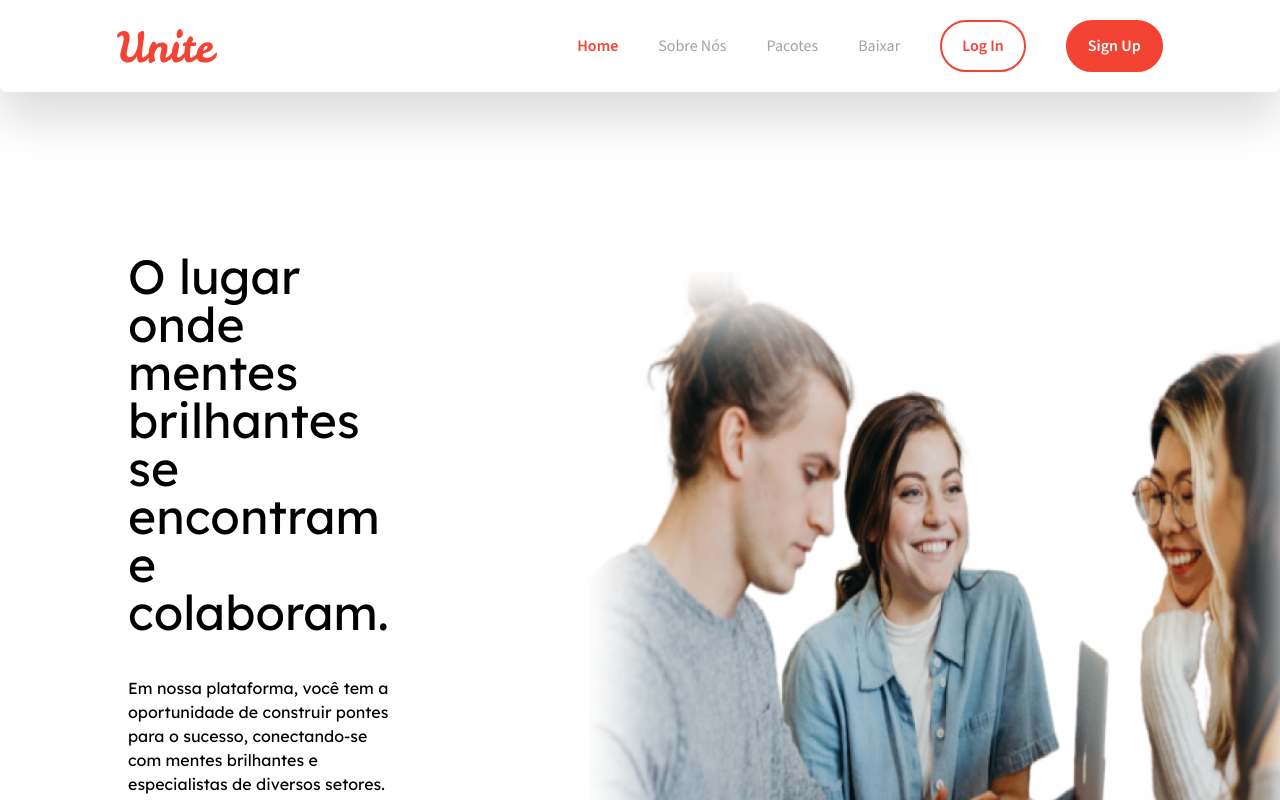
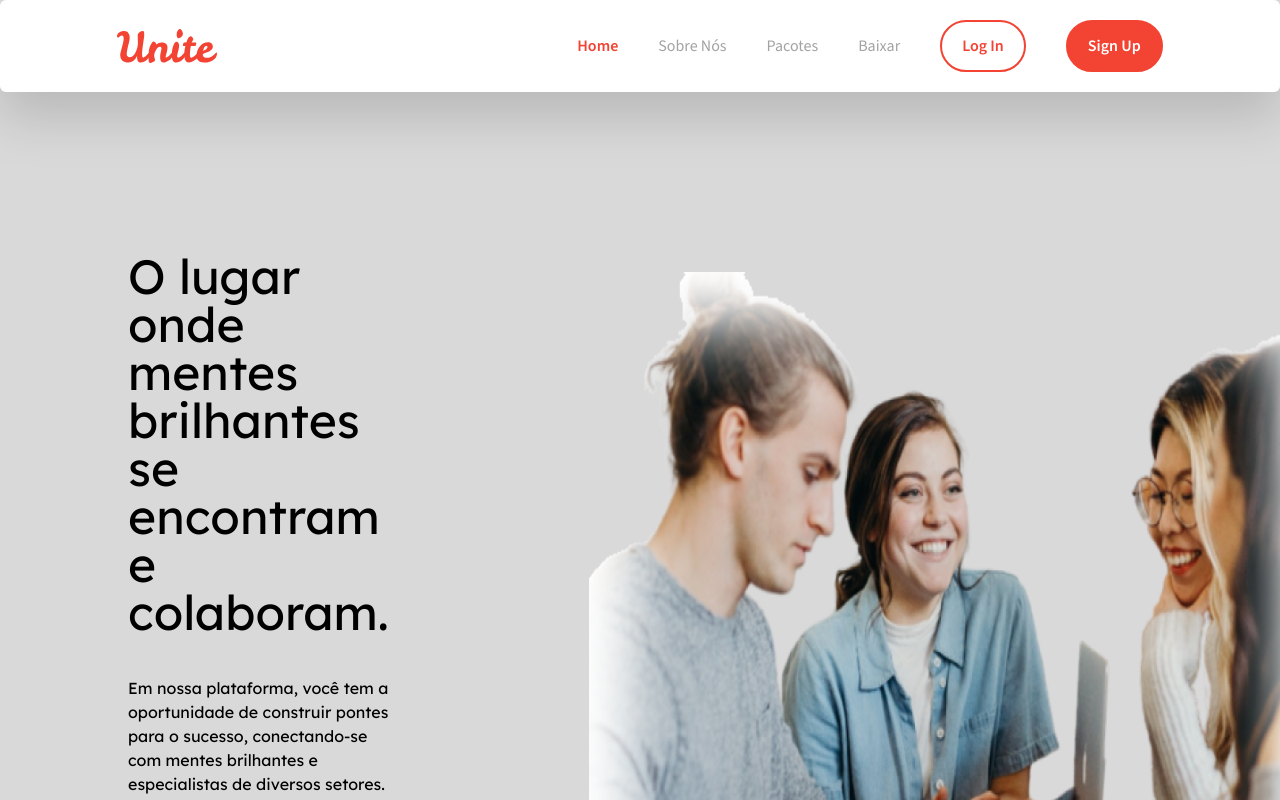
Before and after one commit to VitorMouraWork/Unite, a Next.js app: page / in a window 1280 px wide. Shown: the top 800 px of the page. Built offline with nearby package versions, Linux system fonts and the light colour scheme.

Commit message:
database fix

```diff
--- a/app/Login/layout.jsx
+++ b/app/Login/layout.jsx
@@ -13,10 +13,7 @@ const RootLayout = ({ children }) => {
             <Provider>
                 <div className="main dark:bg-neutral-900">
                 </div>
-
-                <main className="app h-full">
                     {children}
-                </main>
             </Provider>
         </body>
     </html>
--- a/app/Login/page.jsx
+++ b/app/Login/page.jsx
@@ -6,7 +6,9 @@ import { ThemeProvider } from 'next-themes';
 const LoginPage = () => {
   return (
     <ThemeProvider enableSystem={true} attribute='class'>
-      <Register/>
+      <div className='UniteBG'>
+        <Register/>
+      </div>
     </ThemeProvider>
   )
 }
--- a/app/layout.jsx
+++ b/app/layout.jsx
@@ -9,9 +9,7 @@ const RootLayout = ({ children }) => {
   return (
     <html lang="en">
         <body>
-                <div className="h-full">
-                    {children}
-                </div>
+            {children}
         </body>
     </html>
   )
--- a/styles/globals.css
+++ b/styles/globals.css
@@ -9,14 +9,10 @@
   font-family: 'Lexend', sans-serif;
 }
 
-.main {
-  width: 100vw;
-  min-height: 100vh;
-  position: fixed;
-  display: flex;
-  justify-content: center;
-
-  pointer-events: none;
+html{
+  width: 100%;
+  height: 100%;
+  background-color: #D9D9D9;
 }
 
 .sans {
@@ -27,17 +23,16 @@
   font-weight: 600;
 }
 
-.main:after {
-  content: "";
+.UniteBG {
   background-image: url("/assets/images/Login.png");
   background-repeat: no-repeat;
   background-size: cover;
   background-position: center;
-  z-index: 0;
-  position: absolute;
   width: 100%;
   height: 100%;
   top: 0;
+  width: 100%;
+  height: 100%;
 };
 
 .HomePage {
```
Also changed, not shown: 2 other files (tests, documents, lock files or other folders).
